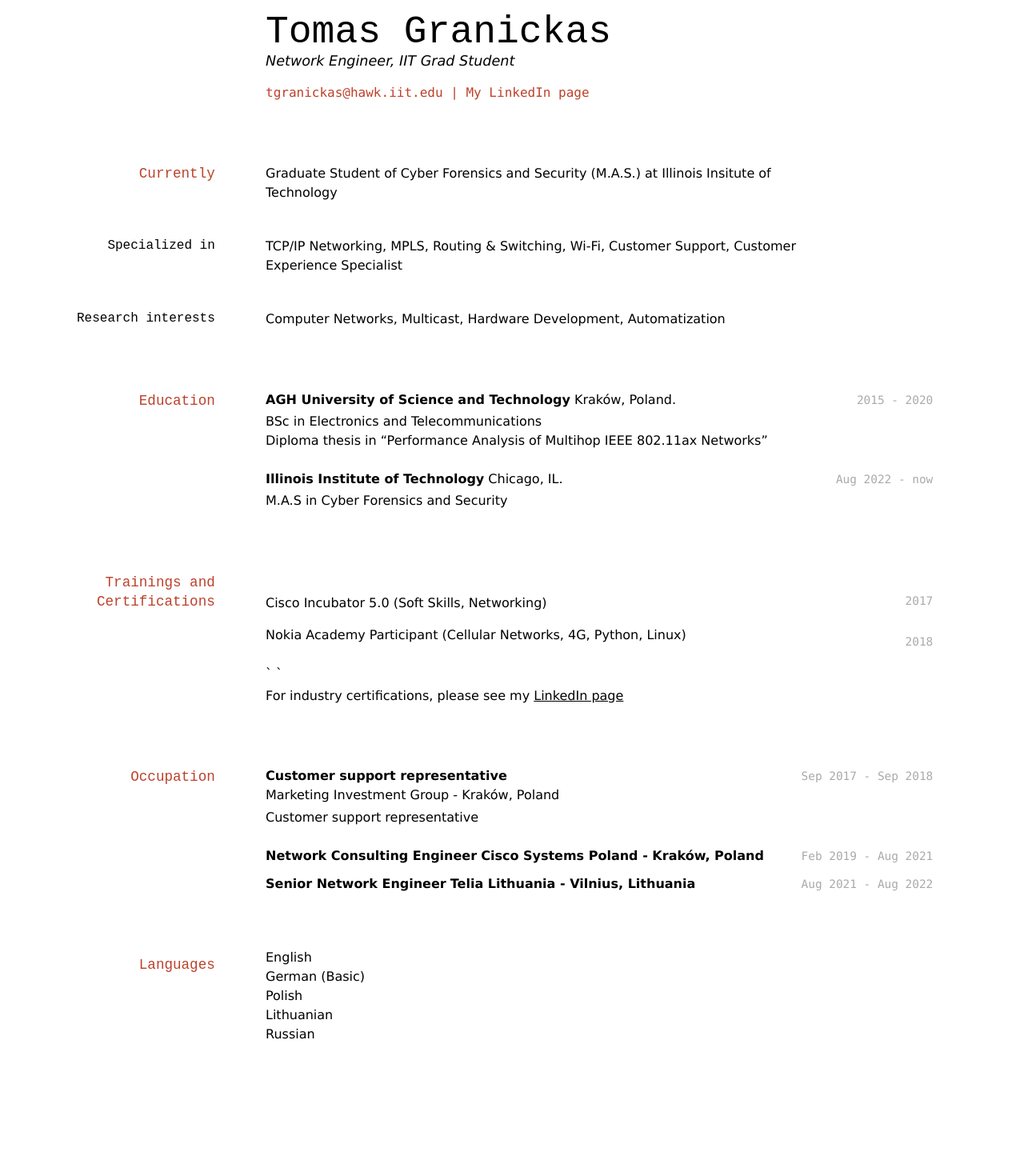
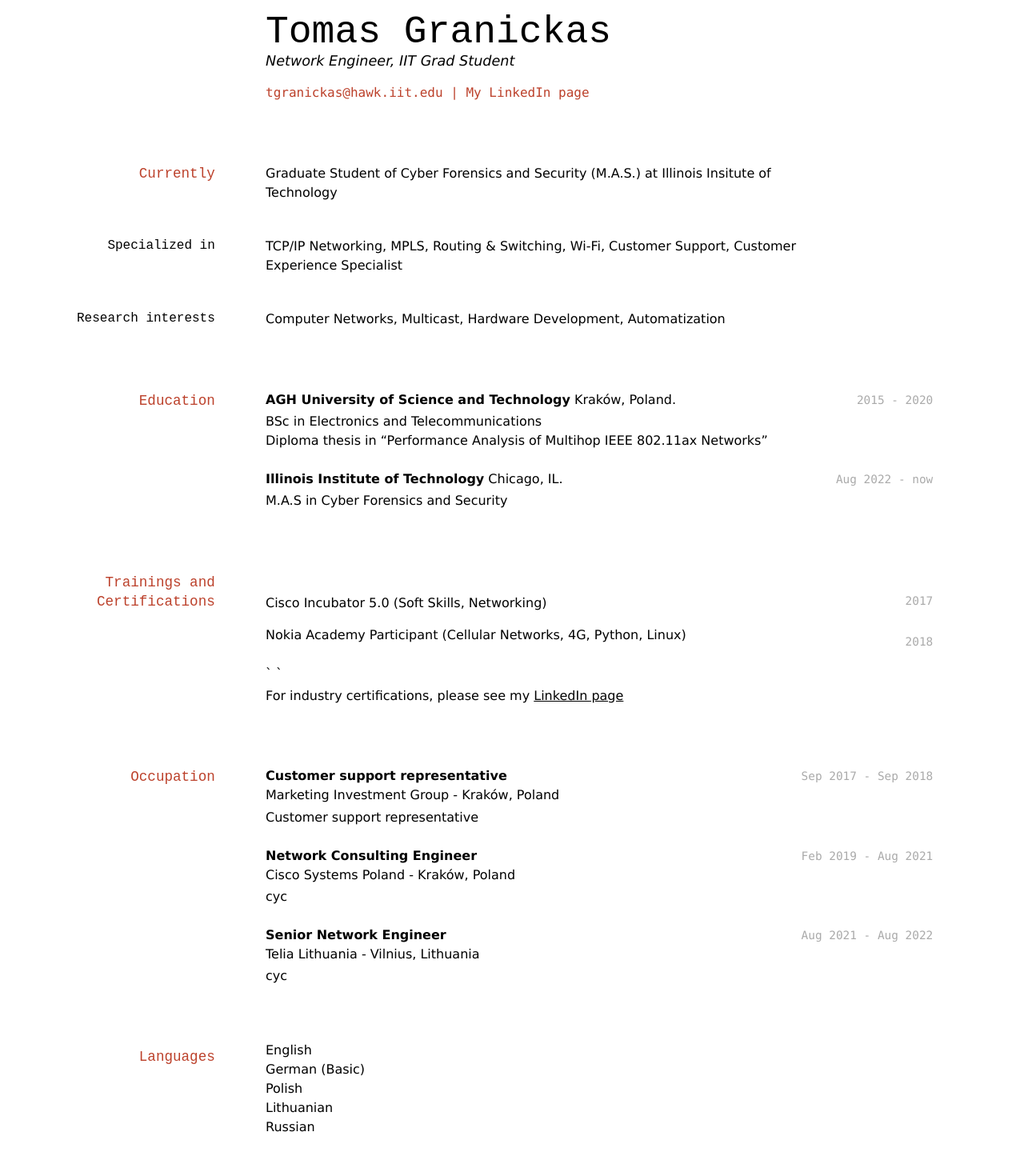
Before and after one commit to Loonzard/Loonzard.github.io, a Jekyll site: the page built from index.md, in a window 1280 px wide. Shown: the whole page at 80% size. Built offline with Jekyll 4.4.1, drawn with Linux system fonts in a browser that asks for light colours; before the commit the page ends 1329 px from its top, so only the background shows below that.

Commit message:
Update index.md

```diff
--- a/index.md
+++ b/index.md
@@ -81,11 +81,15 @@ Marketing Investment Group - Kraków, Poland
 
 `Feb 2019 - Aug 2021`
 __Network Consulting Engineer__
-__Cisco Systems Poland - Kraków, Poland__
+Cisco Systems Poland - Kraków, Poland
+
+- cyc
 
 `Aug 2021 - Aug 2022`
 __Senior Network Engineer__
-__Telia Lithuania - Vilnius, Lithuania__
+Telia Lithuania - Vilnius, Lithuania
+
+- cyc
 
 ## Languages
 
```
